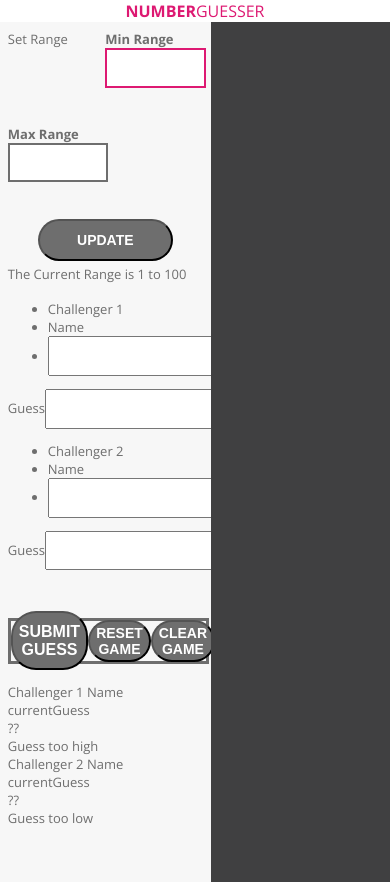
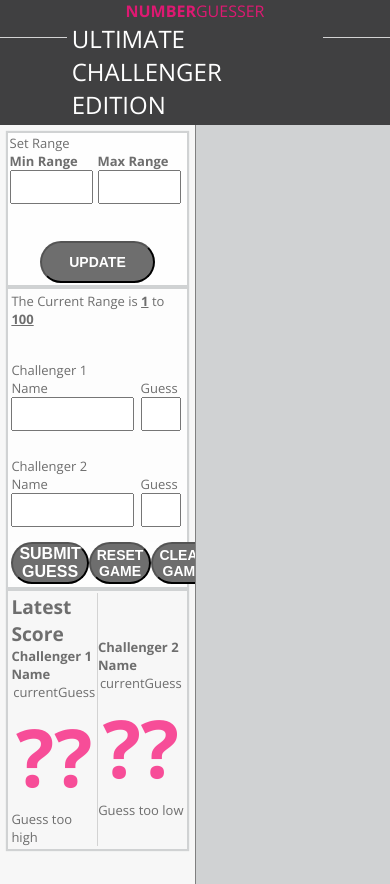
Before and after one commit to JustinD85/number_guesser_doubles, a plain HTML site: page index.html in a window 390 px wide. Drawn offline with nearby package versions, Linux system fonts and the light colour scheme.

Commit message:
Cards can be added, Scores can be kept

```diff
--- a/css/styles.css
+++ b/css/styles.css
@@ -1,8 +1,13 @@
+*{
+  box-sizing: border-box;
+}
+
 body{
  margin: 0;
  padding: 0;
  font-family: "Open Sans";
  color:#6e6e6e;
+ background:#404041;
 }
 svg {
    width:15px;
@@ -24,6 +29,62 @@ padding:2vw;
 
 input{
  height:4vh;
+ width: 95%;
+}
+
+ul{
+  list-style: none;
+  padding-left: 0;
+}
+#motto{
+  color:white;
+}
+
+#number-guess-title{
+ font-size: 5rem;
+ display:flex;
+ align-items:flex-end;
+ justify-content:center;
+ font-weight: bold;
+ color: #DD1972;
+ height:10vh;
+ /*padding-top: */
+}
+
+#motto::before{
+  content: '';
+  display:flex;
+  align-items: center;
+  justify-content: center;
+  border-bottom: 1px lightgrey solid;
+  width:100px;
+  height: 15px;
+  margin-right: 5px;
+}
+
+#motto{
+  display:flex;
+ /*align-items:flex-end;*/
+ justify-content:center;
+  font-size: 1.5rem;
+  color:white;
+  font-weight: 400;
+  padding-bottom: 1%;
+}
+#motto::after{
+  content: '';
+  display:flex;
+  align-items: center;
+  justify-content: center;
+  border-bottom: 1px lightgrey solid;
+  width:100px;
+  height: 15px;
+  margin-left: 5px;
+}
+
+#number-guess-title::after {
+ content:'GUESSER';
+ font-weight: lighter;
 }
 
 .container{
@@ -34,65 +95,51 @@ input{
 }
 
 #left-section{
- height:100vh;
- width: 50vw;
+ height: 90vh;
+ width: 50%;
  background: #f7f7f7;
  display: flex;
  flex-direction: column;
+ box-sizing: border-box;
 }
-
-#number-guess-title{
- font-size: 5rem;
- display:flex;
- align-items:flex-end;
- justify-content:center;
- font-weight: bold;
- color: #DD1972;
- height:calc(100% / 3);
+/*               RANGE SECTION              */
+#range-section{
+  background:#fefefe;
+  padding: 1%;
+  /*border: solid #d0d2d3 1px;*/
+  box-shadow: 0px 0px 1px 2px #d0d2d3;
 }
-
-#number-guess-title::after {
- content:'GUESSER';
- font-weight: lighter;
-}
-
-#min-max-section{
-/*   background:peru; */
- width:100%;
- display:flex;
- height:calc(100% / 3);
- align-items:flex-start;
+#set-range{
+  width: 100%;
 }
 
 form{
  display:flex;
  justify-content: space-between;
-/*   justify-content:flex-start; */
- height:calc(100% / 3);
+ /*height:calc(100% / 3);*/
  width:100%;
  flex-wrap:wrap;
-/*   background:black; */
+ /*background:blue;*/
 }
 
 #input-titles{
  width:100%;
  display:block;
  font-weight:bold;
+ /*background:blue;*/
 }
 .min-range-div{
  width:33%;
 }
 #min-range-input{
-/*   margin:1vw; */
-/*   margin-left:0; */
  width:95%;
- border: #DD1972 solid 2px;
+ /*box-shadow: 0px 0px 1px 2px #d0d2d3;*/
+ /*border: 1px #d0d2d3 solid;*/
 }
 #min-range-error::before{
 content: url(../img/error-icon.svg);
 height:15px;
 width:15px;
-/*visibility: hidden;*/
 }
 
 #min-range-error{
@@ -101,11 +148,11 @@ width:15px;
 }
 .max-range-div{
  width:33%;
-/*   width:calc(100% / 3); */
 }
 #max-range-input{
  width:95%;
- border: solid #6e6e6e 2px;
+ /*box-shadow: 0px 0px 1px 1px #d0d2d3;*/
+ /*background:blue;*/
 }
 
 #max-range-error::before{
@@ -130,99 +177,199 @@ width:15px;
  flex:1;
 }
 
+/*         CHALLENJOUR SECTION             */
+#challenger-section{
+
+  background: #fdfdfd;
+  margin:2% 0;
+  padding:2%;
+  box-shadow: 0px 0px 1px 2px #d0d2d3;
+  /*background:blue;*/
+}
 #number-range{
  width:100%;
- margin:2% 0;
+ margin-bottom:20px;
+ padding:0;
+ /*background:blue;*/
 }
-
-#min-number{
+#min-range-number,
+#max-range-number
+{
  font-weight:bold;
  text-decoration:underline;
 }
 
-#max-number{
- font-weight:bold;
- text-decoration:underline;
+#challenger-form{
+  display: flex;
+  flex-direction: column;
+  list-style: none;
+}
+#challenger-form ul{
+  display: flex;
+  /*flex-flow: wrap;*/
+}
+.challenger-form-section1{
+  display: flex;
+  flex-direction: column;
+  justify-content: flex-end;
+  flex:3;
+}
+.challenger-form-section2{
+  display: flex;
+  flex-direction: column;
+  justify-content: flex-end;
+  flex:1;
 }
 
-hr{
- width:100%;
- opacity: .2;
+#challenger1-name-input,
+#challenger2-name-input{
+  padding-right: 15px;
 }
 
-#guess-number-input{
- height:calc(100% / 3);
+#clear-reset-section{
  width:100%;
- border:solid #6e6e6e 2px;
- margin-bottom: 1rem;
+ margin-top:1%;
+ background:#fefefe;
+ display:flex;
+ align-items:center;
 }
-
 #submit-button{
- width:100%;
- height:7vh;
+ flex:1;
  font-size:18px;
  font-weight:bold;
 }
-#clear-reset-section{
- height:28%;
- width:100%;
- margin-top:3rem;
-/*   box-sizing: border-box; */
-border-style: solid;
-}
+
 #reset-button{
- width:49%
-}
-#clear-button{
- width:49%;
+ flex:1;
 }
 
-#right-section{
- height:100vh;
- width: 50vw;
- background: #404041;
- display:flex;
- align-items: center;
- justify-content: center;
- flex-direction:column;
-/*   padding- right:3vw; */
+#clear-button{
+ flex:1;
+}
+
+/*         GUESS RESPONSE SECTION          */
+#latest-guess-section {
+  box-shadow: 0px 0px 1px 2px #d0d2d3;
+  display: flex;
+  padding: 1% 2% 2% 2%;
+}
+
+.hide-me{
+  visibility: hidden;
+}
+#challenger1-latest-guess,
+#challenger2-latest-guess{
+  flex:1;
+  display: flex;
+  flex-direction: column;
+    justify-content: center;
+  align-items: center;
+}
+
+#challenger2-latest-guess{
+  border-left: 1px solid lightgrey;
+}
+.bold{
+  font-weight: bold;
+}
+
+#challenger1-guessed-number,
+#challenger2-guessed-number{
+ color: #f74D98;
+ font-size: 5rem;
+ font-weight: bold;
+ padding-top: 0;
+ margin-top: 0;
+}
+#challenger1-latest-guess .float-left{
+  float:left;
+  width: 100%;
+  font-weight: bold;
+  /*background:black;*/
+  z-index: 100;
+  font-size:1.2rem;
 }
 
 
-.latest-guess-section {
-  border-style: solid;
-  display: inline-block;
+#right-section{
+ height:90vh;
+ /*max-height: 100vh;*/
+ width: 50vw;
+ background: #d0d2d3;
+ display:flex;
+ align-items: center;
+ /*justify-content: center;*/
+ flex-direction:column;
+/*   padding- right:3vw; */
+  overflow-y: scroll;
+  padding-top: 2%;
+  padding-bottom: 0;
+  box-sizing: border-box;
+  border-left: 1px grey solid;
 }
 
-#you-guessed-title{
- display:flex;
- width: 100%;
- height:calc(100% / 3);
- align-items: flex-end;
- justify-content: center;
- /*color:#ffffff;*/
- font-size: 2.5rem;
- border-style: solid;
+.card{
+  border: 2px grey solid;
+  min-height:250px;
+  height: 10vhpx;
+  max-height: 250px;
+  width: 80%;
+  display:flex;
+  flex:1;
+  flex-direction:column;
+  padding:0 10px;
+  margin: 25px 0;
+  background:#f7f7f7;
+  box-sizing: border-box;
+
 }
 
-#guessed-number{
- display:flex;
- width: 100%;
- height:calc(100% / 3);
- align-items: center;
- justify-content: center;
- color: #f74D98;
- font-size: 7rem;
- font-weight: bold;
+.challenger-names{
+  display:flex;
+  justify-content:space-between;
+  align-items:center;
+/*   background:red; */
+  height:20%;
+  border-bottom: solid 2px lightgrey;
 }
 
-#guess-response{
- display:flex;
- width: 100%;
- height:calc(100% / 3);
- justify-content: center;
- /*color:#ffffff;*/
- font-size: 2rem;
+.challenger1-card-name{
+  font-weight:bolder;
+}
+.vs{
+  padding: 0 5px;
+  font-weight:lighter;
+}
+.challenger2-card-name{
+  font-weight:bolder;
+}
+.winner{
+/*   background:white; */
+  height:60%;
+  display:flex;
+  flex-direction:column;
+  justify-content:space-between;
+  justify-content:center;
+  align-items:center;
+}
+.winner-name{
+  font-weight:bolder;
+  font-size: 1.5rem;
+}
+.stats{
+/* background:blue; */
+height:20%;
+  display:flex;
+  justify-content:space-between;
+  align-items:center;
+  border-top: solid 2px lightgrey;
+}
+.stats button{
+  float:right;
+}
+
+.del-button:hover{
+  color:white;
 }
 /***********MEDIA QUERIES*********/
 
@@ -284,10 +431,5 @@ border-style: solid;
    #guess-response{
      align-items:flex-start;
    }
-   #clear-reset-section{
-     display:flex;
-/*       margin-top:1rem; */
-/*       justify-content:center; */
-     align-items:center;
-   }
+
  }
--- a/index.html
+++ b/index.html
@@ -3,22 +3,24 @@
 
 <head>
  <title>Number Guesser</title>
- <meta name="viewport" content="width=device-width">
+ <!-- <meta name="viewport" content="width=device-width"> -->
  <link rel="stylesheet" type="text/css" href="css/styles.css">
  <link href="https://fonts.googleapis.com/css?family=Open+Sans:300,700" rel="stylesheet">
 </head>
 
 <body>
  <header id="number-guess-title">NUMBER</header>
+
+ <span id="motto">ULTIMATE CHALLENGER EDITION</span>
  <!-- header for ultimate -->
  <div class='container'>
   <!-- left section start -->
   <article id='left-section'>
     <!-- Beggining of Set Range Section -->
 
-    <section>
+    <section id="range-section">
       <form>
-       <div>Set Range</div>
+       <div id="set-range">Set Range</div>
        <div class="min-range-div">
          <span id="input-titles">Min Range</span>
          <input type="number" id="min-range-input">
@@ -36,60 +38,59 @@
    </section>
    <!-- End of Set Range Section -->
 
-
-
-
    <!-- Beginning of Challenger Section -->
   <section id="challenger-section">
-
-    <form>
-
+  <form id="challenger-form">
     <div id="number-range">
         The Current Range is <span id="min-range-number">1</span> to <span id="max-range-number">100</span>
     </div>
-
     <div id="challenger1">
         <ul>
+          <span class="challenger-form-section1">
             <li>Challenger 1</li>
             <li class="challenger1-name">Name</li>
             <li>
                 <input id="challenger1-name-input" type="text">
             </li>
+          </span>
+          <span class="challenger-form-section2">
+            <li><span class="input-titles">Guess</span></li>
+            <li><input id="challenger1-guess" type="number"></li>
+          </span>
         </ul>
-    <span class="input-titles">Guess</span><input id="challenger1-guess" type="number">
+
     </div>
-
     <div id="challenger2">
         <ul>
+          <span class="challenger-form-section1">
             <li>Challenger 2</li>
             <li class="challenger2-name">Name</li>
             <li>
                 <input id="challenger2-name-input" type="text">
             </li>
+          </span>
+          <span class="challenger-form-section2">
+            <li><span class="input-titles">Guess</span></li>
+            <li><input id="challenger2-guess" type="number"></li>
+          </span>
         </ul>
-  <span class="input-titles">Guess</span><input id="challenger2-guess" type="number">
+
     </div>
-
     <!-- button section -->
     <section id="clear-reset-section">
         <button type="submit" id="submit-button">SUBMIT GUESS</button>
         <button type="button" id="reset-button">RESET GAME</button>
         <button type="button" id="clear-button">CLEAR GAME</button>
     </section>
-
 </form>
-
 </section>
 
 <!-- </section> -->
 
-
-
-<!-- latest score -->
 <section id="latest-guess-section">
-
-  <div class="challenger1-latest-guess">
-    <section class="challenger1-name">Challenger 1 Name</section>
+  <div id="challenger1-latest-guess">
+    <span class="float-left">Latest Score</span>
+    <section class="challenger1-name bold">Challenger 1 Name</section>
     <section class="you-guessed-title">
      currentGuess
    </section>
@@ -101,8 +102,9 @@
    </section>
  </div>
 
- <div class="challenger2-latest-guess">
-  <section class="challenger2-name">Challenger 2 Name</section>
+ <div id="challenger2-latest-guess">
+  <span class="hide-me"> hide me </span>
+  <section class="challenger2-name bold">Challenger 2 Name</section>
   <section class="you-guessed-title">
    currentGuess
  </section>
@@ -123,6 +125,7 @@
 
 <article id="right-section">
 
+
 </article>
 </div>
 <script type="text/javascript" src="./js/script.js"></script>
--- a/js/script.js
+++ b/js/script.js
@@ -1,13 +1,16 @@
 window.onload = function() {
   let randomNumber;
   let minNum,maxNum, challenger1, challenger2;
+  let count = 0;
+  var isGameOver = false;
+  var isNewGame = true;
 
   class Player{
-    constructor(whichOne, inName){
+    constructor(whichOne, inName, loser){
       this.whichOne = whichOne;
       this.name = inName; //required
       this.guess = 0;
-      this.guessCount = 0;
+      this.loser = loser;
     }
 
     setGuess(){
@@ -15,8 +18,7 @@ window.onload = function() {
     }
   }
 
-  var isGameOver = false;
-  var isNewGame = true;
+
 
 
   // Buttons
@@ -64,11 +66,15 @@ window.onload = function() {
       var tempP2Name = document.querySelector('#challenger2-name-input');
 
       // This sets the player's names based on input from DOM
-      challenger1 = new Player('challenger1', tempP1Name.value)
-      challenger2 = new Player('challenger2', tempP2Name.value)
+      challenger1 = new Player('challenger1', tempP1Name.value, 'challenger2');
+      challenger2 = new Player('challenger2', tempP2Name.value, 'challenger1');
       // These functions assign the challenger name
       setChallengerName('challenger1', challenger1.name);
       setChallengerName('challenger2', challenger2.name);
+      // These functions assign the losers
+      challenger1.loser = challenger2.name;
+      challenger2.loser = challenger1.name;
+      //Ensures these values aren't set until another game is played.
       isNewGame = false;
    }
 
@@ -182,14 +188,16 @@ window.onload = function() {
     } else if (challenger.guess < randomNumber) {
       setGuessResponse(challenger,'Guess too Low');
       setLastGuess(challenger, challenger.guess);
-      challenger.guessCount++;
+      count++;
     } else if (challenger.guess > randomNumber) {
       setGuessResponse(challenger,'Guess too High');
       setLastGuess(challenger, challenger.guess);
-      challenger.guessCount++;
+      count++;
     } else {
-      challenger.guessCount++;
+      count++;
+      setLastGuess(challenger, challenger.guess);
       setGuessResponse(challenger,'BOOM');
+      createCard(challenger);
       //makes cards
         //both names as title
         //winner name and winner as title
@@ -199,8 +207,8 @@ window.onload = function() {
 
   // Literally just sets the app to an initial state
   function init() {
-    challenger1 = new Player('challenger1','challenger1');
-    challenger2 = new Player('challenger2', 'challenger2');
+    challenger1 = new Player('challenger1');
+    challenger2 = new Player('challenger2');
     setMinNumber('1');
     setMaxNumber('100');
     setGuessResponse(challenger1,'Guess too high');
@@ -211,4 +219,23 @@ window.onload = function() {
 
     // startEventListeners(); // can I do this?
   }
+
+  function createCard(winner){
+    var tempElement = document.querySelector("#right-section");
+    tempElement.insertAdjacentHTML('beforeend',`
+      <section class="card">
+  <section class="challenger-names">
+    <span class="challenger1-card-name">${winner.name}</span>                     <span class="vs">VS</span>
+    <span class="challenger2-card-name">${winner.loser}</span></section>
+  <section class="winner">
+    <div class="winner-name">${winner.name}</div>
+    <div =class"winner-style">WINNER</div>
+  </section>
+  <section class="stats">
+    <span class="card-guess-count">${count}</span>
+    <span class="del-button">del</span>
+  </section>
+</section>
+      `)
+  }
 };
```
Lines whose indentation alone changed are shown as unchanged.
